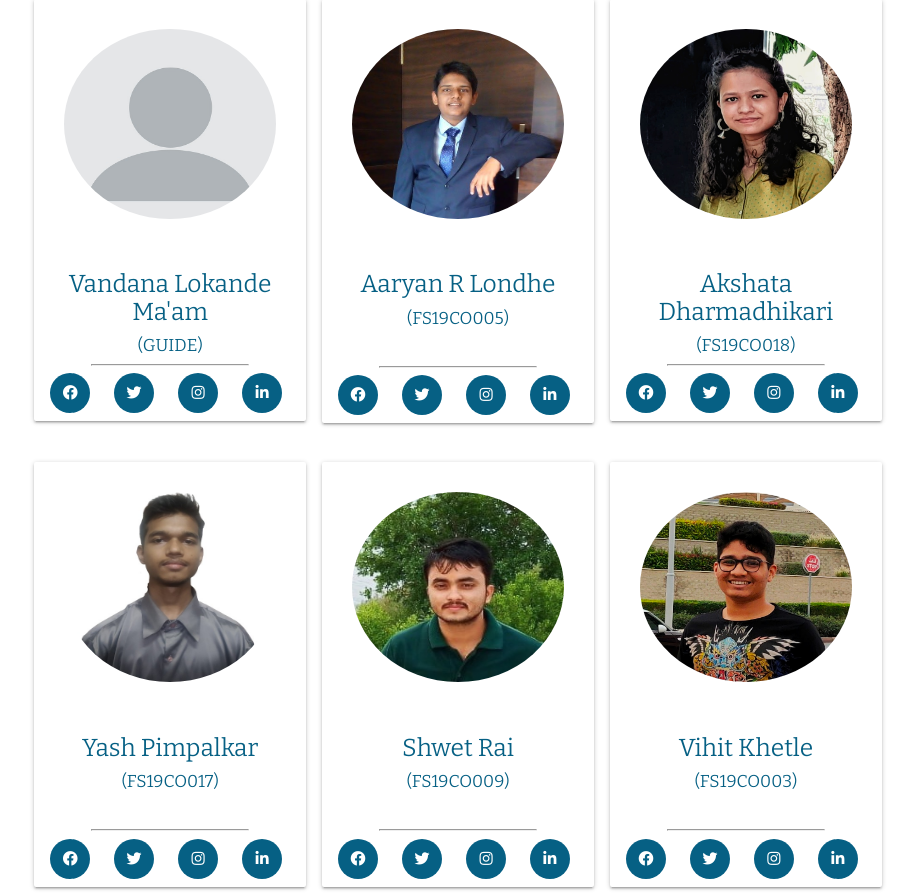
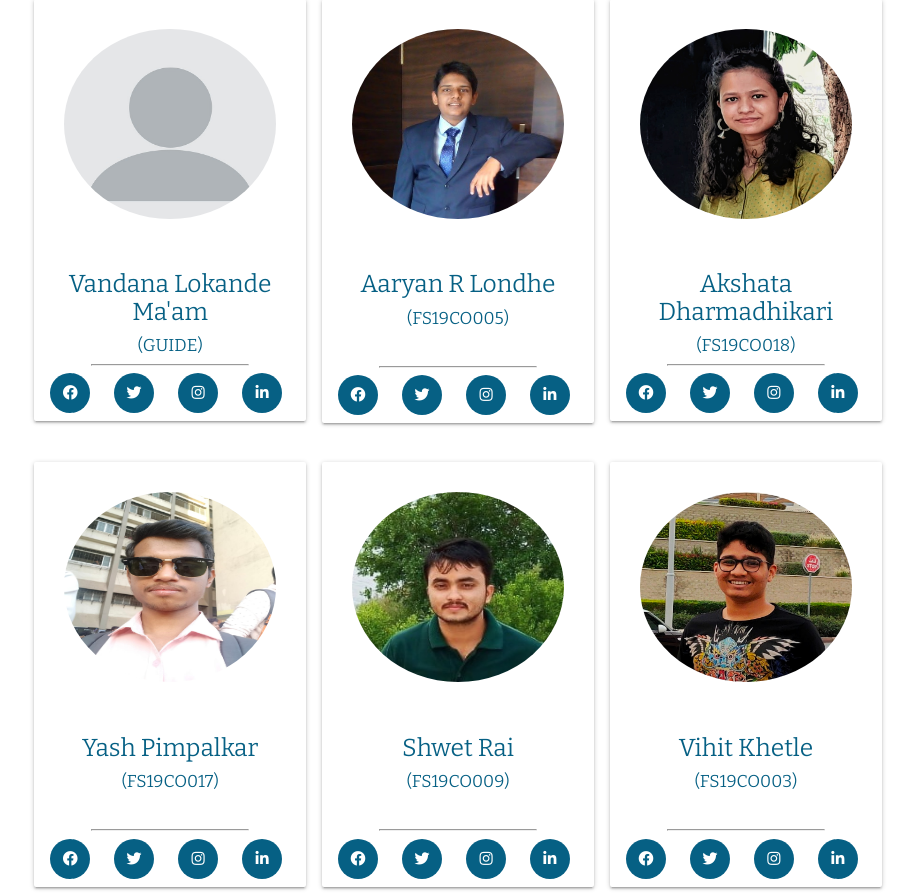
Before and after one commit to aaryanrlondhe/Modern-Dictionary, a Django app: page /aboutus in a window 1280 px wide. Shown: the part 704-1598 px from the top of the page, without its empty margins (182-1097 px from the left). Run offline with Django 4.2, Linux system fonts and the light colour scheme.

Commit message:
Update about.html

```diff
--- a/templates/about.html
+++ b/templates/about.html
@@ -279,7 +279,7 @@
     <div class="row1">
         <div class="column">
             <div class="card">
-                <img src="{% static 'images/yash.jpeg' %}" alt="Yash" style="width:100%">
+                <img src="{% static 'images/yash2.jpeg' %}" alt="Yash" style="width:100%">
                 <div class="container1">
                     <h5 style="text-align: center;">Yash Pimpalkar</h5>
                     <h6 style="text-align: center;">(FS19CO017)</h6>
```
